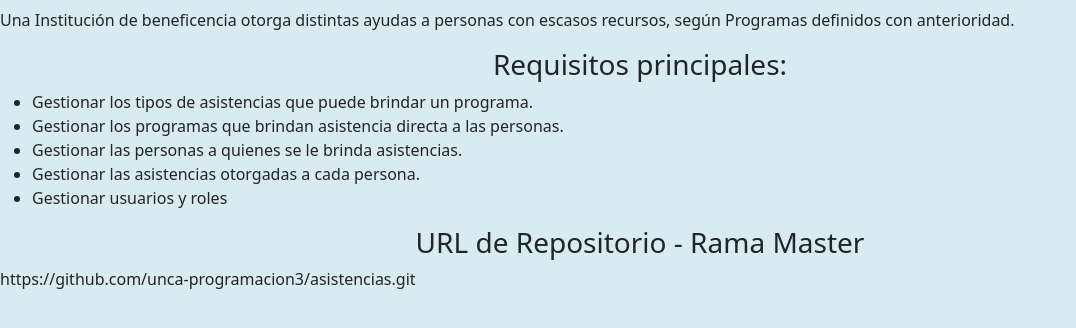
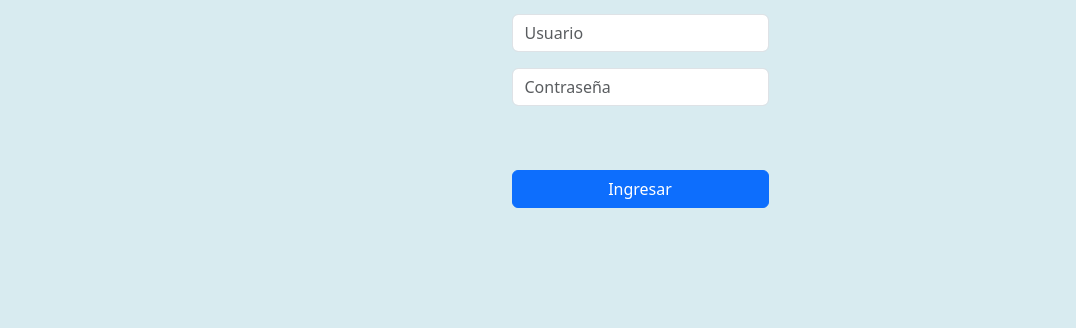
Before and after one commit to Fantitom03/Laboratorio_GestionPTF, a Django app: page / in a window 1280 px wide. Shown: the part 80-408 px from the top of the page, without its empty margins (0-1076 px from the left). Run offline with Django 3.2, Linux system fonts and the light colour scheme.

Commit message:
pagina home

```diff
--- a/templates/base/home.html
+++ b/templates/base/home.html
@@ -1,21 +1,19 @@
 {% extends "base/base.html" %}
-{% block titulo %}Home de Asistencias{% endblock %}
+{% block titulo %}Login{% endblock %}
 {% block contenido %}
-    <h2>Portada Principal</h2>
-    <h3>Descripción de la WebApp “Asistencias”</h3>
-    <p>
-        Una Institución de beneficencia otorga distintas ayudas a personas con escasos recursos,
-        según Programas definidos con anterioridad.
-    </p>
-    <h3>Requisitos principales:</h3>
-    <ul>
-        <li>Gestionar los tipos de asistencias que puede brindar un programa.</li>
-        <li>Gestionar los programas que brindan asistencia directa a las personas.</li>
-        <li>Gestionar las personas a quienes se le brinda asistencias.</li>
-        <li>Gestionar las asistencias otorgadas a cada persona.</li>
-        <li>Gestionar usuarios y roles</li>
-    </ul>
 
-    <h3>URL de Repositorio - Rama Master</h3>
-    <p>https://github.com/unca-programacion3/asistencias.git</p>
+    <h2>Ingresa tus datos</h2>
+
+    <br><br>
+
+    <form action="../pagina mantenimiento/Mantenimiento.html" method="post" style="display: grid; align-items: center; justify-content: center;">
+        <div class="mb-3">
+          <input type="text" class="form-control" id="floatingInputGroup1" placeholder="Usuario" required>
+        </div>
+        <div class="mb-3">
+          <input type="password" class="form-control" id="exampleInputPassword1" placeholder="Contraseña" required>
+        </div>
+        <br><br>
+        <button type="submit" class="btn btn-primary">Ingresar</button>
+      </form>
 {% endblock %}
```
Also changed, not shown: templates/PAGINAS ANTIGUAS/Login.html (deleted, +0 -19 lines).
